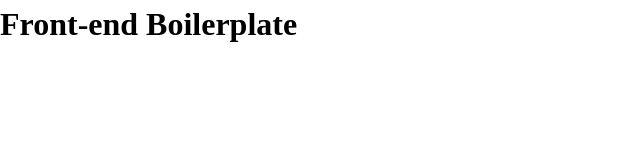
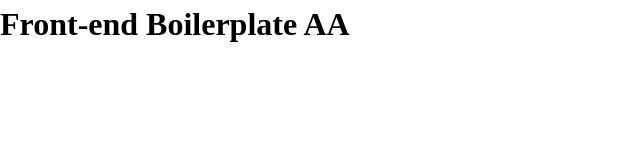
Before and after one commit to igordosreis/boilerplate-frontend, a Next.js app: page / in a window 1280 px wide. Shown: the top 160 px of the page, without its empty margins (0-640 px from the left). Built offline with nearby package versions, Linux system fonts and the light colour scheme.

Commit message:
fix: test husky hook

```diff
--- a/src/components/component-boilerplate.tsx
+++ b/src/components/component-boilerplate.tsx
@@ -1,3 +1,3 @@
 export default function ComponentBoilerplate() {
-  return <h1>Front-end Boilerplate</h1>;
+  return <h1>Front-end Boilerplate AA</h1>;
 }
```
